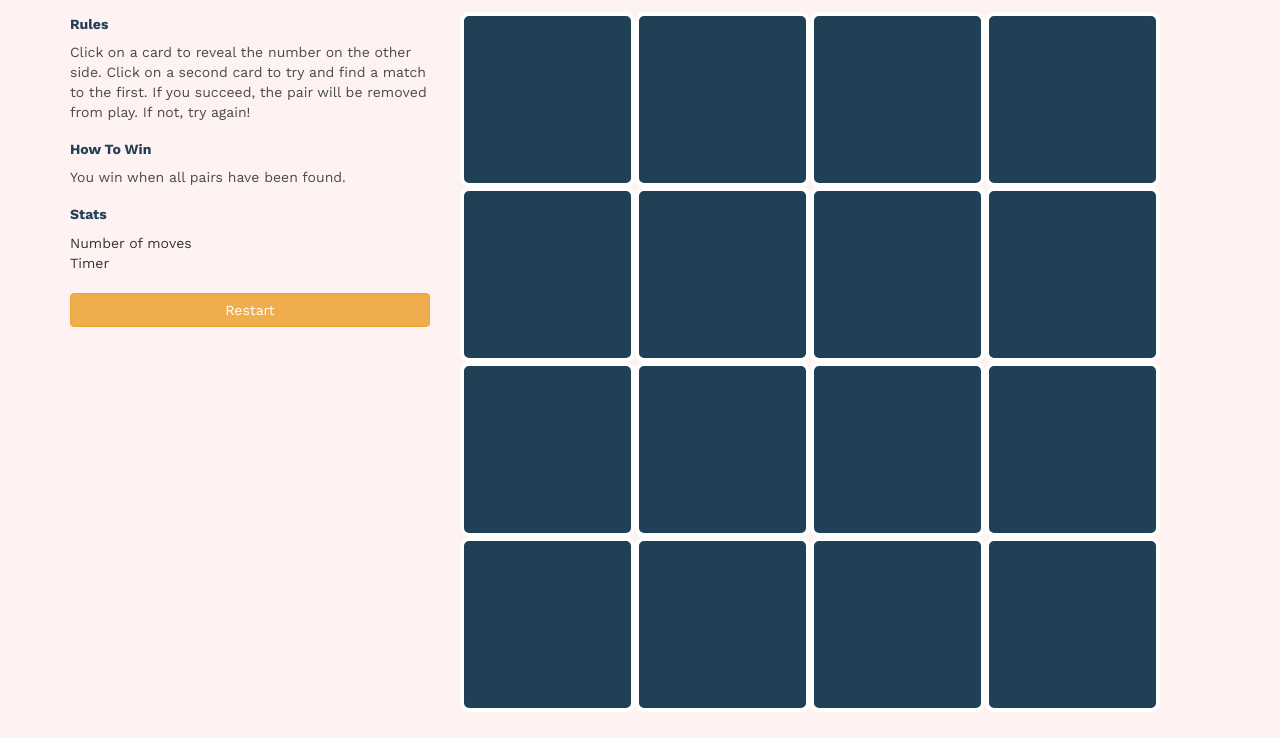
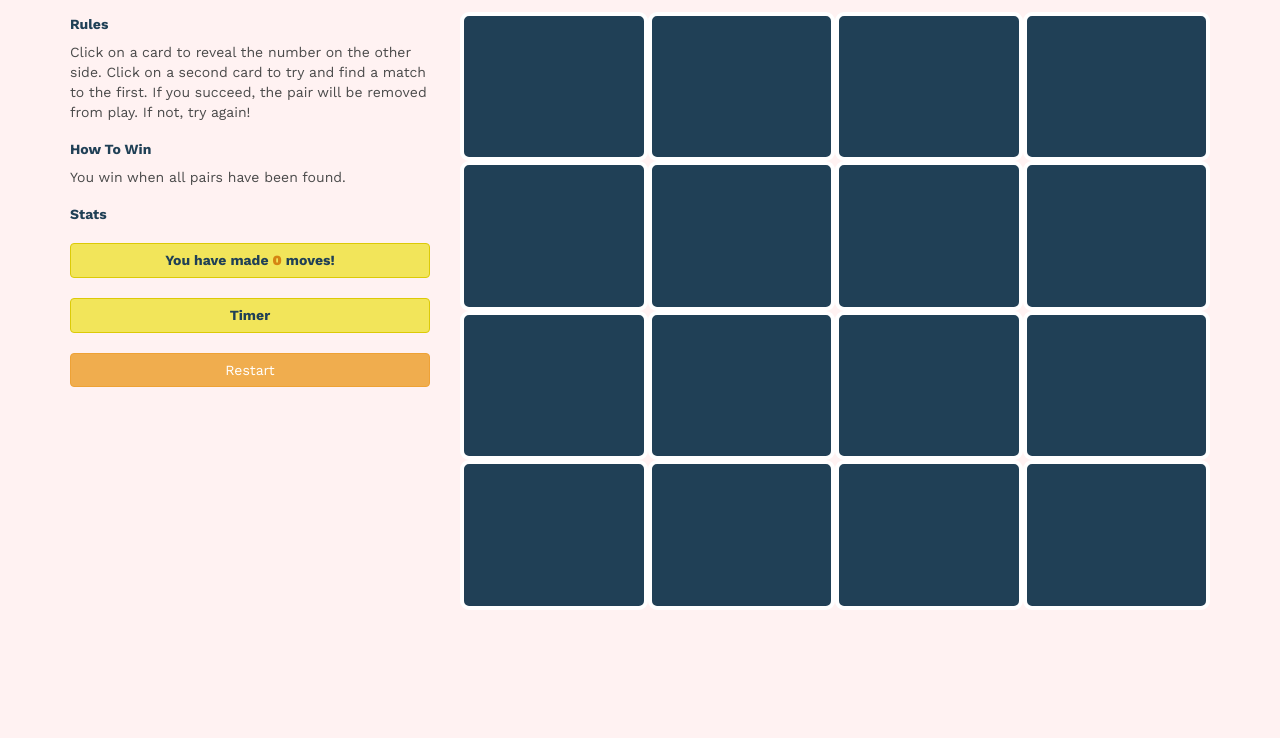
Before and after one commit to ysdkmn/MatchGame, a plain HTML site: page index.html in a window 1280 px wide. Shown: the part 62-800 px from the top of the page. Drawn offline with nearby package versions, Linux system fonts and the light colour scheme.

Commit message:
add move counter function

```diff
--- a/index.html
+++ b/index.html
@@ -20,11 +20,11 @@
         <h2>How To Win</h2>
         <p>You win when all pairs have been found.</p>
         <h2>Stats</h2>
-        <div class="move-counter">
-          <span>Number of moves</span>
+        <div class="stats move-counter">
+          <h2> You have made <span id="moves">0</span> moves! </h2>
         </div>
-        <div class="timer">
-          <span>Timer</span>
+        <div class="stats timer">
+          <h2>Timer</h2>
         </div>
         <button type="button" class="restart btn btn-warning btn-block">Restart</button>
       </div>
--- a/resources/css/style.css
+++ b/resources/css/style.css
@@ -30,8 +30,8 @@ p{
 }
 
 .card {
-  width: 12.5rem;
-  height: 12.5rem;
+  width: 25%;
+  height:2.5rem;
   border: 4px solid #ffffff;
   border-radius: 9px;
   background-color: rgb(32, 64, 86);
@@ -47,6 +47,28 @@ p{
   cursor: pointer;
 }
 
+/* Stats section */
+
+.stats {
+  display: flex;
+  justify-content: center;
+  align-items: center;
+  padding: 9px 12px;
+  margin-top: 20px;
+  background-color: rgb(242,229,90);
+  border-radius: 4px;
+  border: 1px solid  rgb(220,202,7);
+}
+
+.stats h2 {
+  margin: 0;
+}
+
+.stats span {
+  font-weight: bolder;
+  color: rgb(213,133,18);
+}
+
 button {
   margin-top: 20px;
 }
--- a/resources/js/match-game.js
+++ b/resources/js/match-game.js
@@ -7,6 +7,7 @@ var MatchGame = {};
 
 $(document).ready(function() {
   var $game = $('#game');
+  $game.data('moveCount',0);
   var values = MatchGame.generateCardValues();
   MatchGame.renderCards(values, $game);
 });
@@ -67,8 +68,14 @@ MatchGame.renderCards = function(cardValues, $game) {
     $game.append($cardElement);
 
     $('.card').click(function() {
+      MatchGame.moveCounter($(this), $('#game'));
       MatchGame.flipCard($(this), $('#game'));
     });
+
+  /* set cardElement height to equal dynamic width */
+
+  var cardWidth = $('.card').width();
+  $('.card').css('height', cardWidth);
   }
 
 };
@@ -112,10 +119,29 @@ MatchGame.flipCard = function($card, $game) {
   }
 };
 
+/* Counts number of moves a player makes until game is won */
+
+MatchGame.moveCounter = function($card, $game) {
+  if ($card.data('isFlipped')) {
+    return;
+  }
+
+  var flippedCards = $game.data('flippedCards');
+
+  if (flippedCards.length === 1){
+    moveCount = $game.data('moveCount');
+    moveCount += 1;
+    $('#moves').text(moveCount);
+    $game.data('moveCount', moveCount);
+  }
+};
+
 /* Restarts the game with new random card locations, resets time clock, and resets move counter */
 
 $('.restart').click(function() {
   var $game = $('#game');
+  $game.data('moveCount',0);
+  $('#moves').text(0);
   var values = MatchGame.generateCardValues();
   MatchGame.renderCards(values, $game);
 })
```
